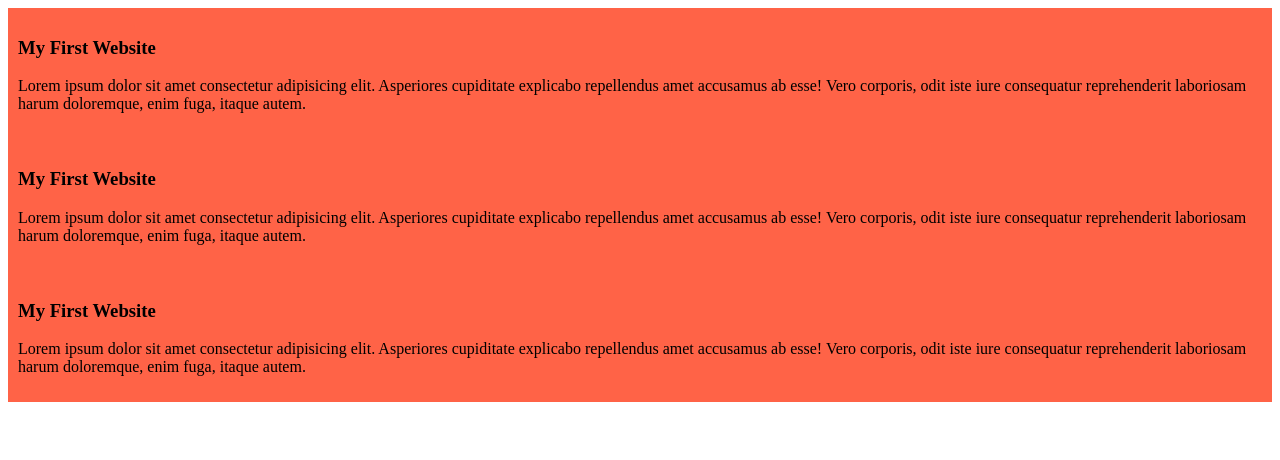
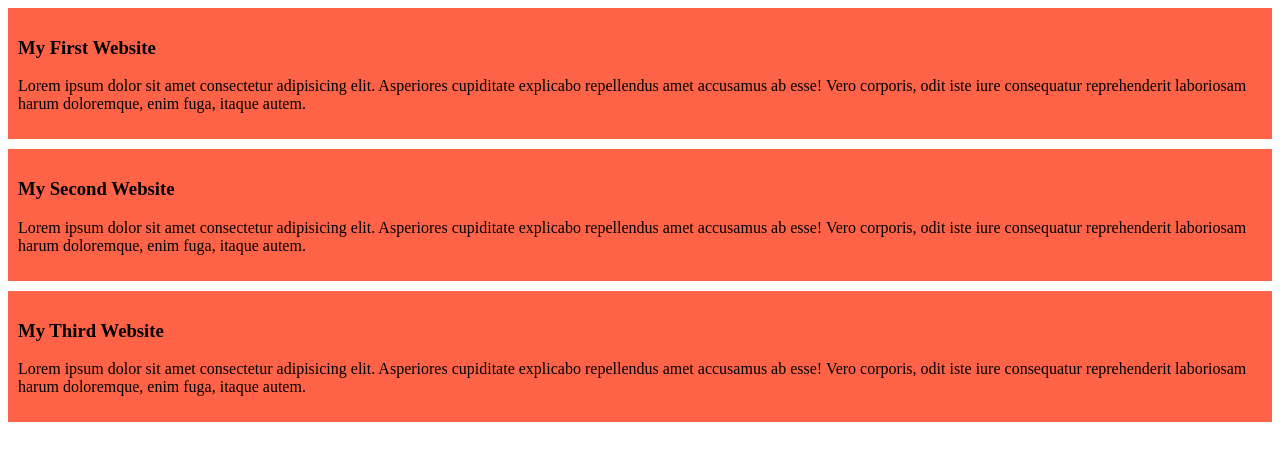
Before and after one commit to arefin2319/my-simple-website, a plain HTML site: page index.html in a window 1280 px wide. Drawn offline with Linux system fonts and the light colour scheme.

Commit message:
my second and third blog

```diff
--- a/index.html
+++ b/index.html
@@ -13,12 +13,12 @@
 
     </div>
     <div>
-        <h3>My First Website</h3>
+        <h3>My Second Website</h3>
         <p>Lorem ipsum dolor sit amet consectetur adipisicing elit. Asperiores cupiditate explicabo repellendus amet accusamus ab esse! Vero corporis, odit iste iure consequatur reprehenderit laboriosam harum doloremque, enim fuga, itaque autem.</p>
 
     </div>
     <div>
-        <h3>My First Website</h3>
+        <h3>My Third Website</h3>
         <p>Lorem ipsum dolor sit amet consectetur adipisicing elit. Asperiores cupiditate explicabo repellendus amet accusamus ab esse! Vero corporis, odit iste iure consequatur reprehenderit laboriosam harum doloremque, enim fuga, itaque autem.</p>
 
     </div>
--- a/styles/blog.css
+++ b/styles/blog.css
@@ -1,4 +1,5 @@
 div{
     background-color: tomato;
     padding: 10px;
+    margin-bottom: 10px;
 }
```
